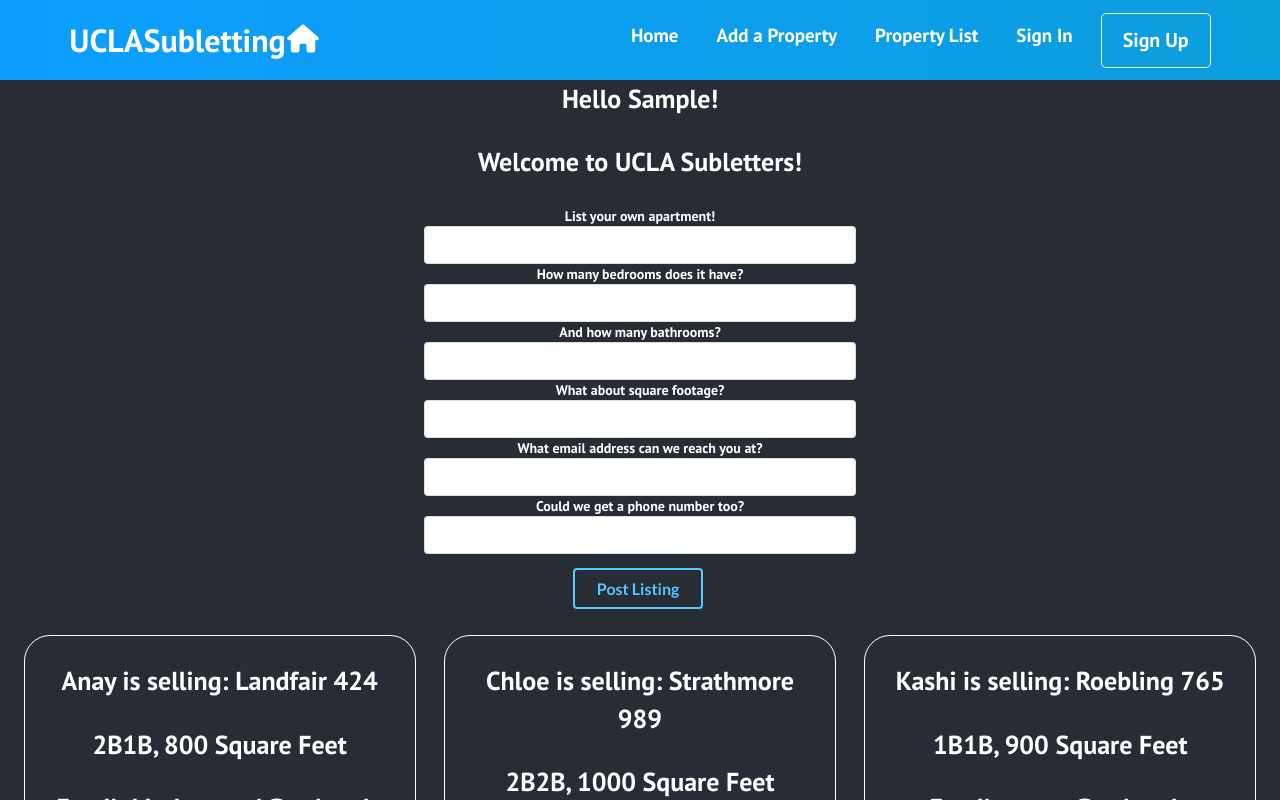
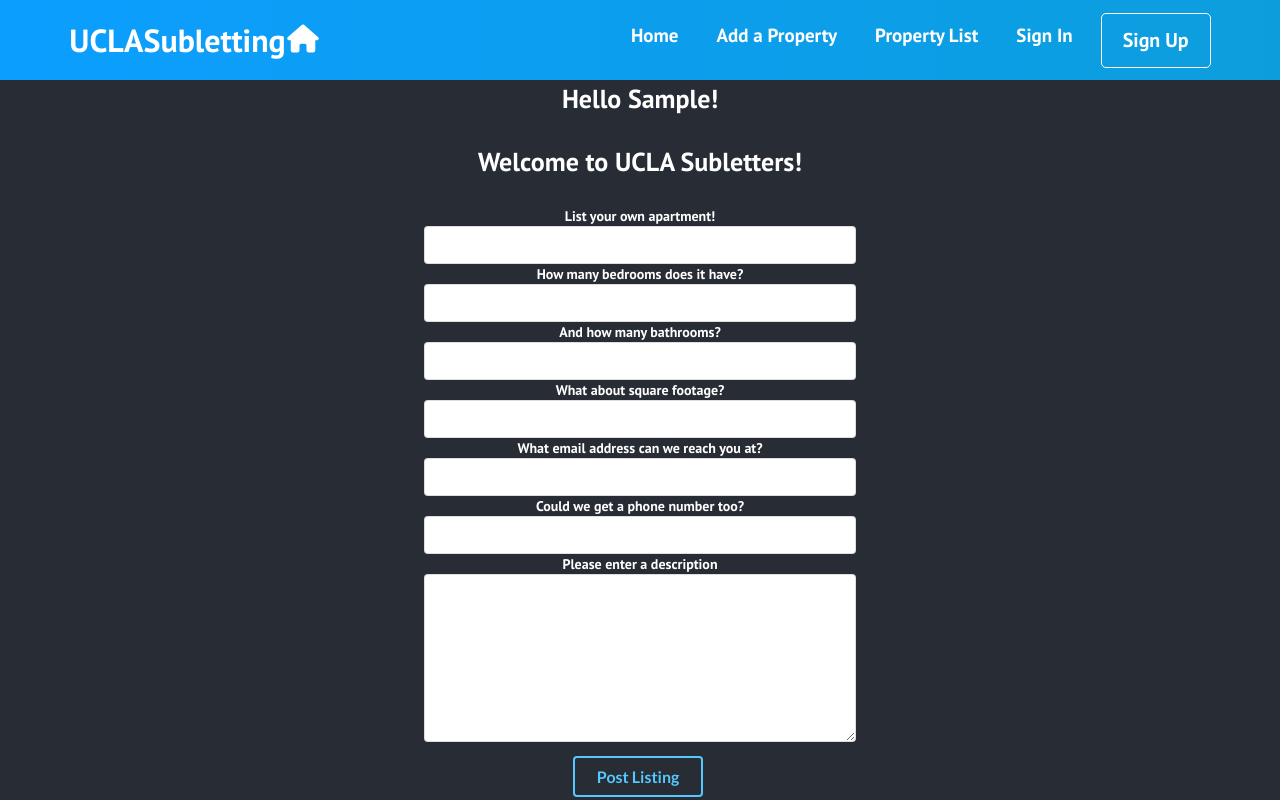
Before and after one commit to anaymehta/UCLASubletting, a React (Create React App) app: page /property-list in a window 1280 px wide. Both pictures are taken after typing "Sample" into the empty fields and a click on the button "create". Shown: the top 800 px of the page. Built offline with nearby package versions, Linux system fonts and the light colour scheme.

Commit message:
Update CreateListing.js

```diff
--- a/src/components/pages/components/CreateListing.js
+++ b/src/components/pages/components/CreateListing.js
@@ -8,6 +8,7 @@
   const [sqft, setSqft] = useState("");
   const [email, setEmail] = useState("");
   const [phone, setPhone] = useState("");
+  const [description, setDescription] = useState("");
   const handleText = (e) => {
     setText(e.target.value);
   }
@@ -25,6 +26,9 @@
   }
   const handlePhone = (e) => {
     setPhone(e.target.value);
+  }
+  const handleDescription = (e) => {
+    setDescription(e.target.value);
   }
   const createListing = () => {
     setText("");
@@ -76,6 +80,10 @@
         <label>Could we get a phone number too?</label>
         <input type="text" onChange={handlePhone} value={phone} />
       </div>
+      <div>
+        <label>Please enter a description</label>
+        <textarea type="text" onChange={handleDescription} value={description} />
+      </div>
       <p></p>
       <button onClick={createListing} class="ui inverted blue large button">Post Listing</button>
     </form>
```
